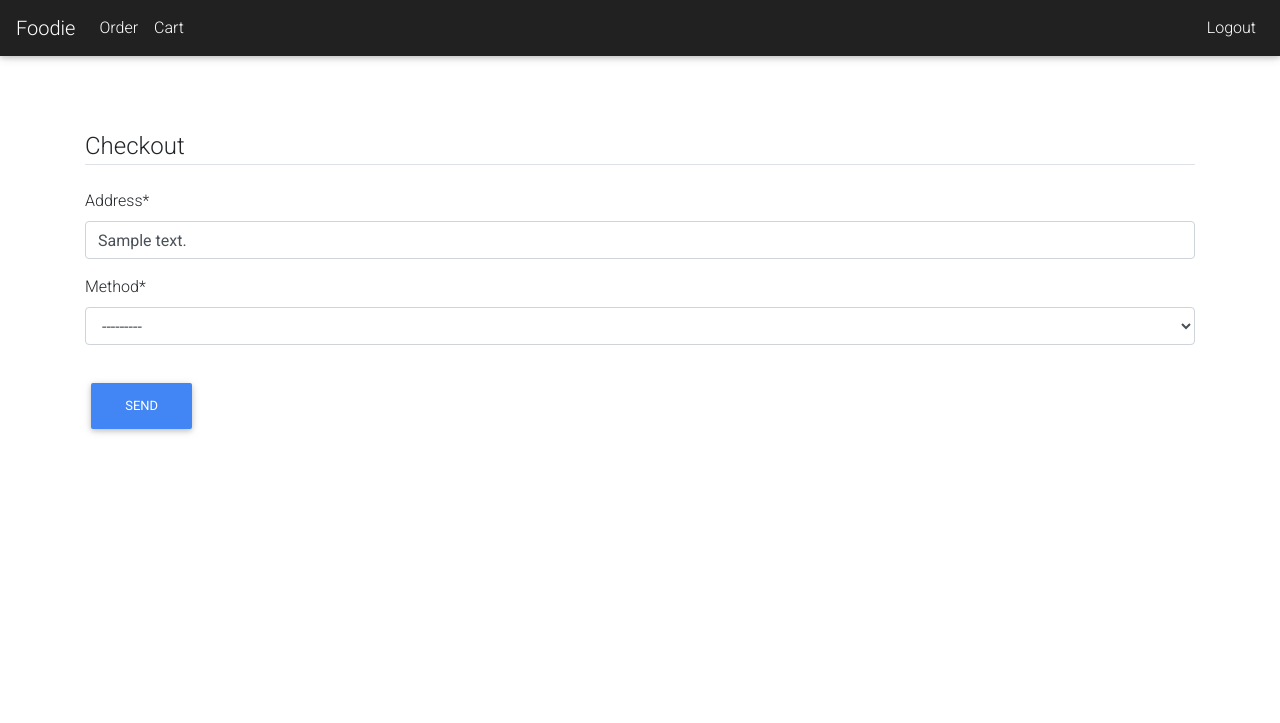
After one commit to kristinafurnadjiska/food-delivery, a Django app: page /checkout in a window 1280 px wide. The commit adds this page. Shown: the top 723 px of the page. Run offline with Django 4.2, Linux system fonts and the light colour scheme; a user stored in the database is signed in; tables that the repository leaves empty hold one stand-in row (values such as "Sample post"); some libraries are stand-ins or nearby versions.

Commit message:
Add checkout flow

```diff
--- a/food_delivery/client/templates/client/cart.html
+++ b/food_delivery/client/templates/client/cart.html
@@ -48,6 +48,10 @@
     </h5>
   </div>
 
+  <div class="d-flex flex-row justify-content-end mt-3 pr-5">
+    <a class="btn btn-primary mb-3" href="{% url 'client-checkout' %}">Checkout</a>
+  </div>
+
   {% else %}
   <h3 class="text-center">Your cart is empty. Go to meals and fill it!</h3>
   {% endif %}
--- /dev/null
+++ b/food_delivery/client/templates/client/checkout_form.html
@@ -0,0 +1,78 @@
+{% extends "shared/base.html" %}
+{% load crispy_forms_tags %}
+
+{% block header %}
+{% include 'shared/header-client.html' %}
+{% endblock header %}
+
+{% block content %}
+<div class="container mt-5 mb-5">
+  <form enctype="multipart/form-data" method="POST">
+    {% csrf_token %}
+    <fieldset class="form-group">
+      <legend class="border-bottom mb-4">Checkout</legend>
+      {{ form|crispy }}
+    </fieldset>
+
+    <fieldset id="card_details" class="form-group">
+      <div class="form-group">
+        <label for="id_card_holder" class="requiredField">
+          Card Holder
+          <span class="asteriskField">*</span>
+        </label>
+        <div>
+          <input type="text" name="card_holder" class="textinput form-control" required="" id="id_card_holder">
+        </div>
+      </div>
+
+      <div class="form-group">
+        <label for="id_card_number" class="requiredField">
+          Card Number
+          <span class="asteriskField">*</span>
+        </label>
+        <div>
+          <input type="text" name="card_holder" class="textinput form-control" required="" id="id_card_number"
+            placeholder="1234 1234 1234 1234">
+        </div>
+      </div>
+
+      <div class="row">
+        <div class="form-group col-md-6">
+          <label for="id_ccv" class="requiredField">
+            CCV
+            <span class="asteriskField">*</span>
+          </label>
+          <div>
+            <input type="text" name="card_holder" class="textinput form-control" required="" id="id_ccv">
+          </div>
+        </div>
+
+        <div class="form-group col-md-6">
+          <label for="id_expiry" class="requiredField">
+            Expiry
+            <span class="asteriskField">*</span>
+          </label>
+          <div>
+            <input type="text" name="card_holder" class="textinput form-control" required="" id="id_expiry">
+          </div>
+        </div>
+      </div>
+    </fieldset>
+    <button class="btn btn-primary" type="submit">Send</button>
+  </form>
+</div>
+
+<script>
+  window.addEventListener("load", (event) => {
+    const method = document.getElementById("id_method");
+    const details = document.getElementById("card_details");
+
+    details.style.display = 'none';
+
+    method.addEventListener('change', function (event) {
+      const isCash = event.target.value === 'cash'
+      details.style.display = isCash ? 'none' : 'block';
+    })
+  });
+</script>
+{% endblock content %}
--- a/food_delivery/client/urls.py
+++ b/food_delivery/client/urls.py
@@ -1,8 +1,10 @@
 from django.urls import path
-from client.views import Index, Preview, CartPreview
+from client.views import Index, Preview, CartPreview, OrderCreateView, OrderConfirmation
 
 urlpatterns = [
     path('', Index.as_view(), name='client-index'),
     path('cart', CartPreview.as_view(), name='client-cart'),
+    path('checkout', OrderCreateView.as_view(), name='client-checkout'),
+    path('confirmation', OrderConfirmation.as_view(), name='client-confirmation'),
     path('<int:pk>/preview', Preview.as_view(), name='client-restaurant-preview')
 ]
--- a/food_delivery/client/views.py
+++ b/food_delivery/client/views.py
@@ -3,8 +3,9 @@ from django.views import View
 from django.contrib import messages
 from .models import Cart, CartItem
 from users.models import Profile
-from restaurant.models import Restaurant, Meal
-from django.db.models import Count
+from restaurant.models import Restaurant, Meal, Order, OrderItem
+from django.contrib.auth.mixins import LoginRequiredMixin
+from django.views.generic import CreateView
 
 class Index(View):
     def get(self, request, *args, **kwargs):
@@ -59,7 +60,7 @@ class Preview(View):
         query = CartItem.objects.values_list('restaurant__pk', flat=True)
         l = list(query)
 
-        if not l.__contains__(meal.restaurant.pk):
+        if len(l) > 0 and not l.__contains__(meal.restaurant.pk):
             messages.info(request, 'Cannot add to current cart from different restaurant!')
 
             return redirect('client-restaurant-preview', pk=id)
@@ -108,3 +109,40 @@ class CartPreview(View):
         messages.success(request,'Successfully removed to cart')
 
         return redirect('client-cart')
+
+class OrderCreateView(LoginRequiredMixin, CreateView):
+    success_url = ''
+    model = Order
+    template_name = 'client/checkout_form.html'
+    fields = ['address', 'method']
+
+    def get(self, request, *args, **kwargs):
+        owner = Profile.objects.get(user=self.request.user.pk)
+        self.initial['address'] = owner.address
+        return super().get(request, *args, **kwargs)
+
+    def post(self, request, *args, **kwargs):
+        form = self.get_form()
+        if not form.is_valid():
+            return self.form_invalid(form)
+
+        owner = Profile.objects.get(user=self.request.user.pk)
+        cart = Cart.objects.get(owner=owner)
+        items = CartItem.objects.filter(cart=cart).all()
+        price = sum([item.meal.price * item.quantity for item in items])
+
+        data = self.request.POST.dict()
+        address = data['address']
+        method = data['method']
+        is_paid = method == 'card';
+
+        order = Order.objects.create(method=method, price=price, address=address, is_paid=is_paid)
+        for item in items:
+            OrderItem.objects.create(order=order, meal=item.meal, quantity=item.quantity)
+            item.delete()
+
+        return redirect('client-confirmation')
+
+class OrderConfirmation(View):
+    def get(self, request):
+        return render(request, 'client/confirmation.html')
--- a/food_delivery/restaurant/admin.py
+++ b/food_delivery/restaurant/admin.py
@@ -1,8 +1,9 @@
 from django.contrib import admin
-from .models import Meal, Order, Category, Restaurant
+from .models import Meal, Order, Category, Restaurant, OrderItem
 
 # Register your models here.
 admin.site.register(Meal)
 admin.site.register(Order)
+admin.site.register(OrderItem)
 admin.site.register(Category)
 admin.site.register(Restaurant)
--- a/food_delivery/restaurant/models.py
+++ b/food_delivery/restaurant/models.py
@@ -27,9 +27,29 @@ class Meal(models.Model):
         return self.name
 
 class Order(models.Model):
+    PAY_CHOICES = [
+        ('cash', 'Pay with cash'),
+        ('card', 'Pay with card')
+    ]
+
+    STATUS_CHOICES = [
+        ('Active', 'Active'),
+        ('In progress', 'In progress'),
+        ('Delivering', 'Delivering'),
+        ('Delivered', 'Delivered'),
+    ]
+
     created_on = models.DateTimeField(auto_now_add=True)
+    method = models.CharField(max_length=100, choices=PAY_CHOICES)
+    status = models.CharField(max_length=100, choices=STATUS_CHOICES, default='Active')
     price = models.IntegerField()
-    items = models.ManyToManyField(Meal, related_name='items', blank=True)
+    address = models.CharField(max_length=100)
+    is_paid = models.BooleanField(default=False)
 
     def __str__(self):
         return f'Order: {self.created_on.strftime("%b %d %I: %M %p")}'
+
+class OrderItem(models.Model):
+    order = models.ForeignKey(Order, on_delete=models.CASCADE)
+    meal = models.ForeignKey(Meal, on_delete=models.CASCADE)
+    quantity = models.IntegerField()
```
Also changed, not shown: food_delivery/client/templates/client/confirmation.html (added, +24 -0 lines), food_delivery/restaurant/migrations/0004_remove_order_items_order_address_order_is_paid_and_more.py (added).
